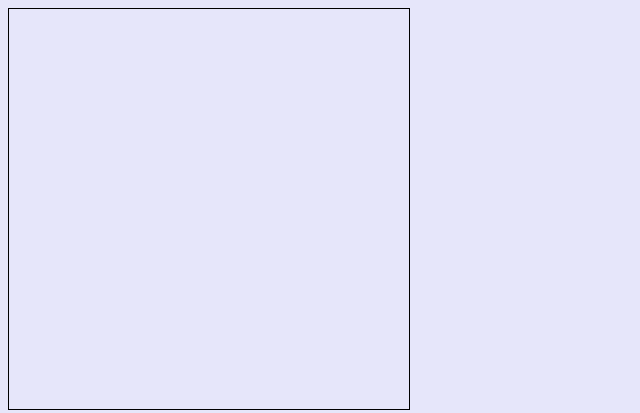
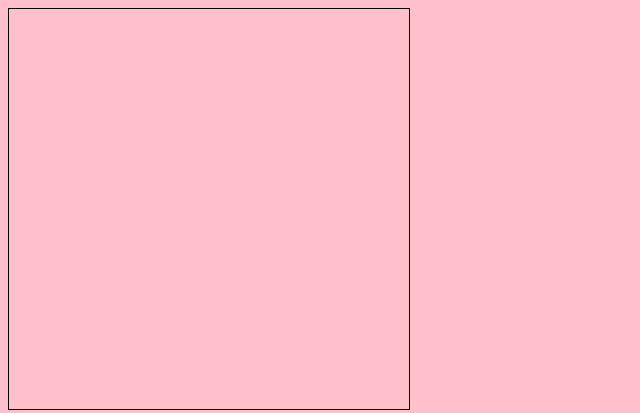
Before and after one commit to jgawarecki/pathfinder, a plain HTML site: page boss/WebContent/Index.html in a window 1280 px wide. Shown: the whole page, without its empty margins (0-640 px from the left). Drawn offline with Linux system fonts and the light colour scheme.

Commit message:
Mickey's First Change

```diff
--- a/boss/WebContent/Index.html
+++ b/boss/WebContent/Index.html
@@ -4,7 +4,7 @@
 <meta charset="ISO-8859-1">
 <title>pathfinder</title>
 </head>
-<body bgcolor="#E6E6FA">
+<body bgcolor="Pink">
 <canvas height="400px" width="400px" style="border:1px solid #000000;"></canvas>
 
 </body>
```
